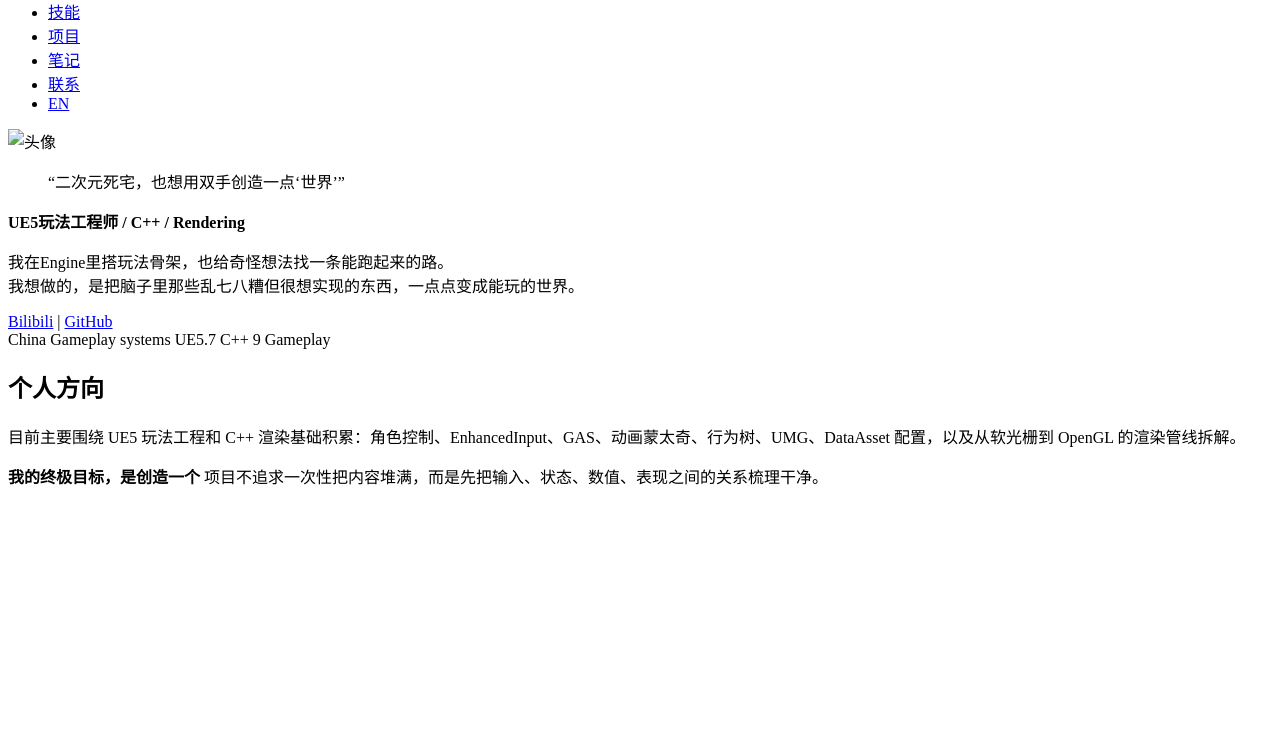
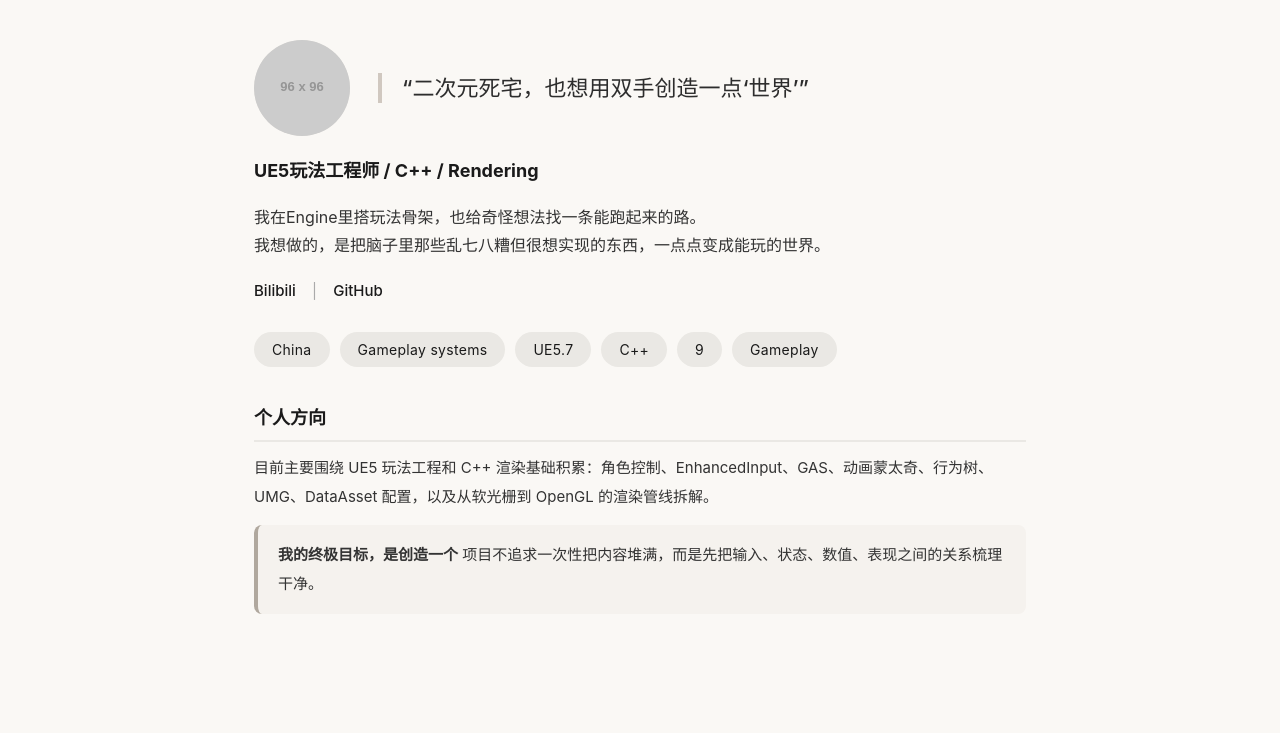
Before and after one commit to iridescent606/iridescent606.github.io, a plain HTML site: page index.html in a window 1280 px wide. Shown: the part 67-800 px from the top of the page. Drawn offline with Linux system fonts and the light colour scheme; placeholder pictures from the web are drawn by us.

Commit message:
Add base html file
Add base html file and delete the base markdown file

```diff
--- a/index.html
+++ b/index.html
@@ -4,7 +4,192 @@
     <meta charset="UTF-8" />
     <meta name="viewport" content="width=device-width, initial-scale=1.0" />
     <title>YueC · 个人主页</title>
-    <link rel="stylesheet" href="style.css" />
+    <style>
+        /* ===== 全局重置 ===== */
+        * {
+            margin: 0;
+            padding: 0;
+            box-sizing: border-box;
+        }
+
+        body {
+            font-family: -apple-system, "PingFang SC", "Microsoft YaHei", sans-serif;
+            background: #faf8f5;
+            color: #1a1a1a;
+            line-height: 1.7;
+        }
+        /* ===== 导航栏 ===== */
+        .navbar {
+            background: #ffffff;
+            padding: 16px 0;
+            border-bottom: 1px solid #eae8e4;
+            position: sticky;
+            top: 0;
+            z-index: 10;
+        }
+
+        .nav-inner {
+            max-width: 820px;
+            margin: 0 auto;
+            padding: 0 24px;
+            display: flex;
+            justify-content: space-between;
+            align-items: center;
+        }
+
+        .logo {
+            font-size: 20px;
+            font-weight: 700;
+            letter-spacing: 1px;
+        }
+
+        .nav-links {
+            list-style: none;
+            display: flex;
+            gap: 24px;
+        }
+
+            .nav-links a {
+                text-decoration: none;
+                color: #1a1a1a;
+                font-size: 15px;
+                transition: color 0.2s;
+            }
+
+                .nav-links a:hover {
+                    color: #0077cc;
+                }
+        /* ===== 容器 ===== */
+        .container {
+            max-width: 820px;
+            margin: 0 auto;
+            padding: 40px 24px 60px;
+        }
+        /* ===== 头像 & 标语 ===== */
+        .hero {
+            display: flex;
+            align-items: center;
+            gap: 28px;
+            margin-bottom: 20px;
+            flex-wrap: wrap;
+        }
+
+        .avatar {
+            width: 96px;
+            height: 96px;
+            border-radius: 50%;
+            object-fit: cover;
+            background: #e8e4de;
+            flex-shrink: 0;
+        }
+
+        .tagline {
+            font-size: 22px;
+            font-weight: 500;
+            color: #2d2d2d;
+            border-left: 4px solid #d0c8c0;
+            padding-left: 20px;
+            font-style: normal;
+            line-height: 1.4;
+        }
+        /* ===== 身份标签 ===== */
+        .identity {
+            font-size: 18px;
+            font-weight: 600;
+            margin: 12px 0 16px;
+            color: #1a1a1a;
+        }
+        /* ===== 简介 ===== */
+        .bio {
+            font-size: 16px;
+            color: #333;
+            margin-bottom: 18px;
+            line-height: 1.8;
+        }
+        /* ===== 社交链接 ===== */
+        .social {
+            margin-bottom: 28px;
+            font-size: 15px;
+        }
+
+            .social a {
+                color: #1a1a1a;
+                text-decoration: none;
+                font-weight: 500;
+            }
+
+                .social a:hover {
+                    color: #0077cc;
+                }
+
+        .divider {
+            margin: 0 12px;
+            color: #aaa;
+        }
+        /* ===== 信息卡片 ===== */
+        .info-cards {
+            display: flex;
+            flex-wrap: wrap;
+            gap: 10px;
+            margin-bottom: 36px;
+        }
+
+        .card {
+            background: #eae8e4;
+            padding: 6px 18px;
+            border-radius: 20px;
+            font-size: 14px;
+            color: #1a1a1a;
+            letter-spacing: 0.3px;
+        }
+        /* ===== 详细说明 ===== */
+        .details h2 {
+            font-size: 18px;
+            font-weight: 600;
+            margin: 28px 0 12px;
+            padding-bottom: 6px;
+            border-bottom: 2px solid #eae8e4;
+        }
+
+        .details p {
+            font-size: 15px;
+            color: #333;
+            margin-bottom: 14px;
+            line-height: 1.9;
+        }
+
+        .goal {
+            background: #f5f2ee;
+            padding: 16px 20px;
+            border-radius: 8px;
+            margin-top: 6px;
+            border-left: 4px solid #b0a89e;
+        }
+        /* ===== 移动端适配 ===== */
+        @media (max-width: 600px) {
+            .hero {
+                flex-direction: column;
+                align-items: flex-start;
+                gap: 12px;
+            }
+
+            .tagline {
+                font-size: 18px;
+                border-left: none;
+                padding-left: 0;
+            }
+
+            .nav-links {
+                gap: 12px;
+                flex-wrap: wrap;
+            }
+
+            .nav-inner {
+                flex-wrap: wrap;
+                gap: 8px;
+            }
+        }
+    </style>
 </head>
 <body>
 
@@ -28,7 +213,8 @@
 
         <!-- 头像 + 标语 -->
         <section class="hero">
-        <img src="images/avatar.png" alt="头像" class="avatar" />
+            <!-- 把头像图片换成你自己的，或先删掉这行 -->
+            <img src="https://via.placeholder.com/96" alt="头像" class="avatar" />
             <blockquote class="tagline">
                 “二次元死宅，也想用双手创造一点‘世界’”
             </blockquote>
```
Also changed, not shown: 1 other file. Lines whose indentation alone changed are shown as unchanged.
